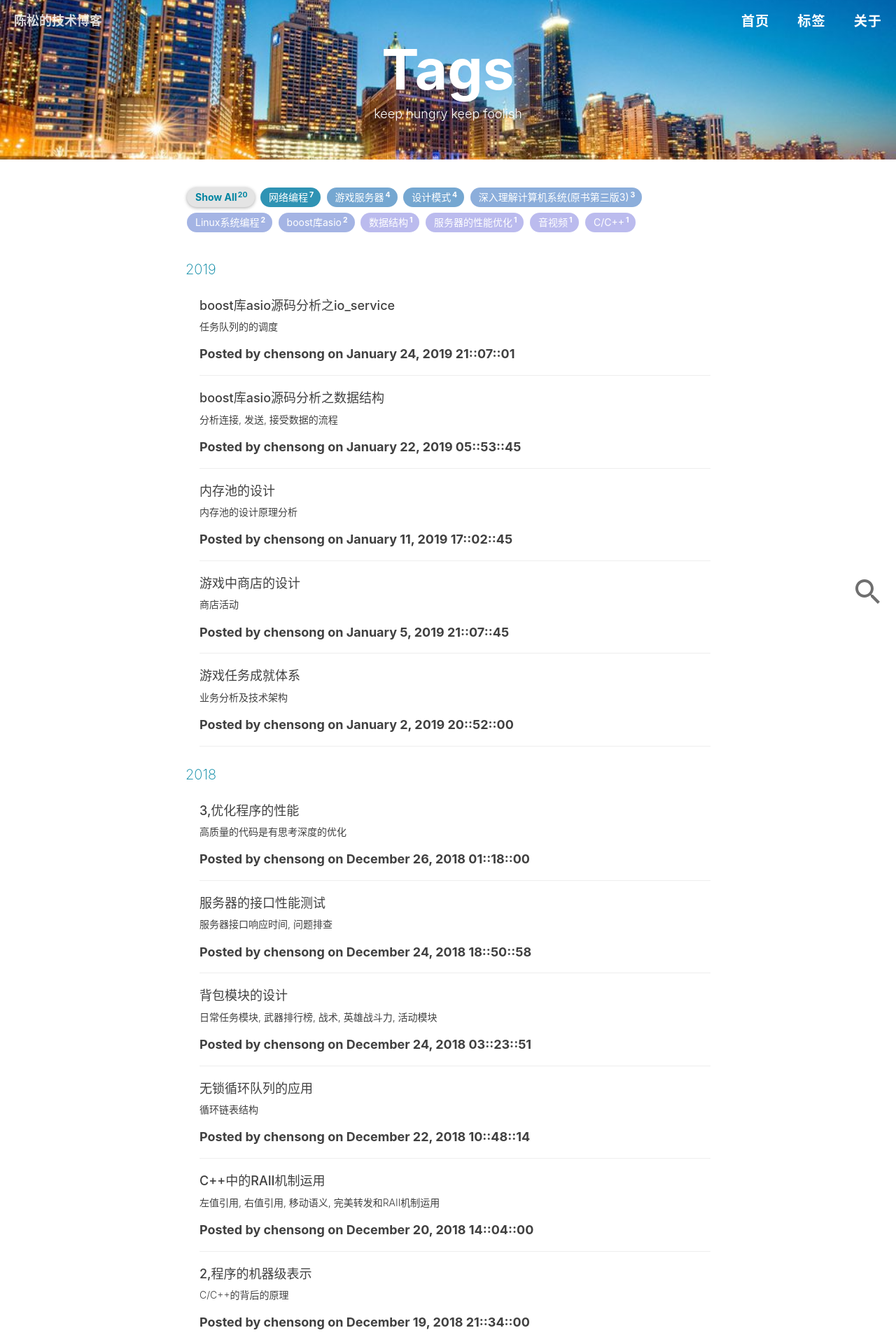
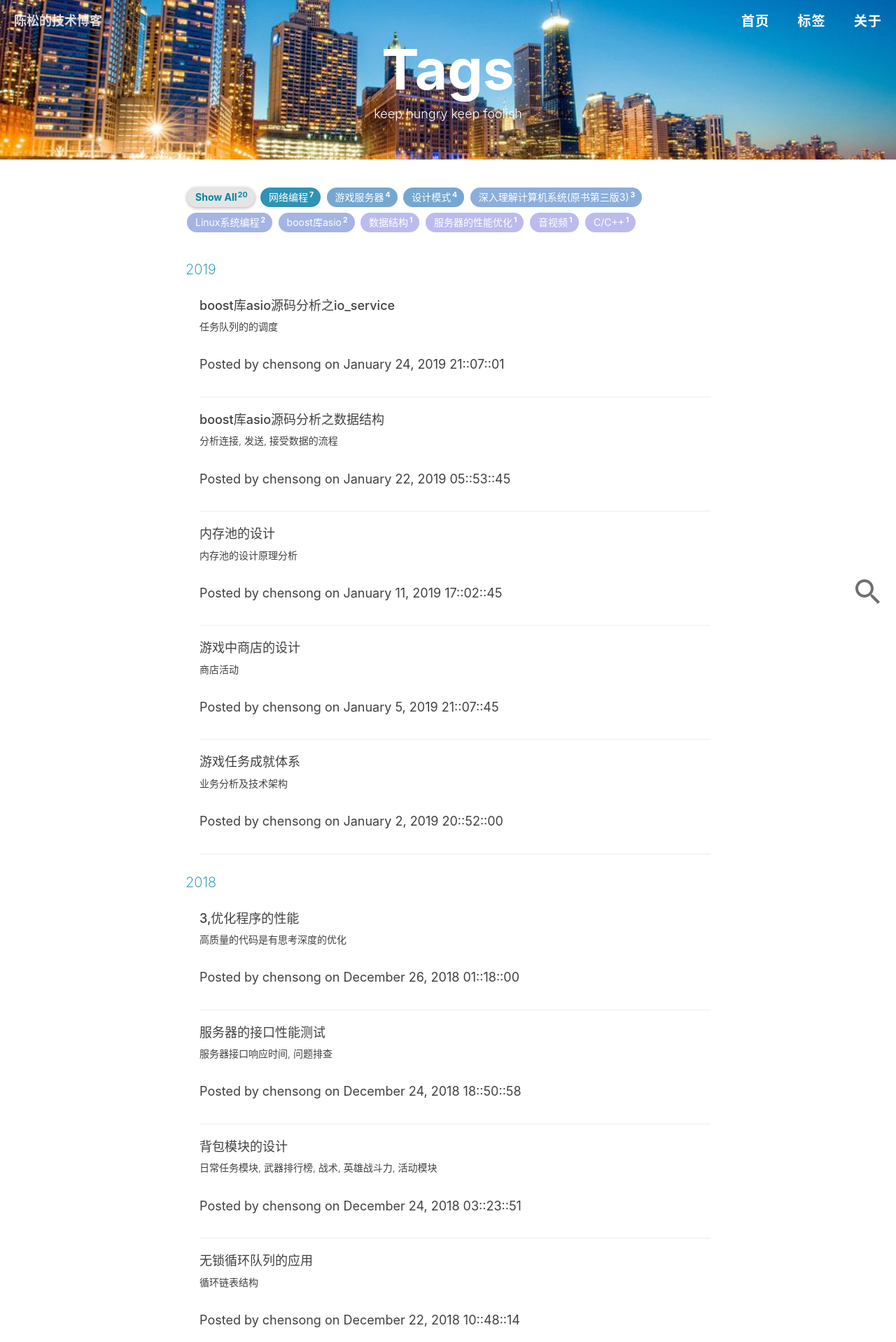
Before and after one commit to chensongpoixs/chensongpoixs.github.io, a Jekyll site: the page built from tags.html, in a window 1280 px wide. Shown: the top 1918 px of the page at 70% size. Built offline with Jekyll 4.4.1, drawn with Linux system fonts in a browser that asks for light colours; nearby versions of some CDN libraries; comment, search, counter and statistics services are not loaded.

Commit message:
改变标签

```diff
--- a/tags.html
+++ b/tags.html
@@ -87,12 +87,12 @@ https://github.com/kitian616/jekyll-TeXt-theme
 				        </h3>
 				        {% endif %}
 						{% if _article.date %}
-						<h3 class="post-meta">
+						<p class="post-meta">
 						 Posted by {% if _article.author %}{{ _article.author }}{% else %}{{ site.title }}{% endif %} on {{ _article.date | date: "%B %-d, %Y" }}
 						 {% if _article.times %}
 						  {{ _article.times }}
 						  {% endif %}
-						</h3>
+						</p>
 						{% endif %}
 				    </a>
 					<hr>
```
